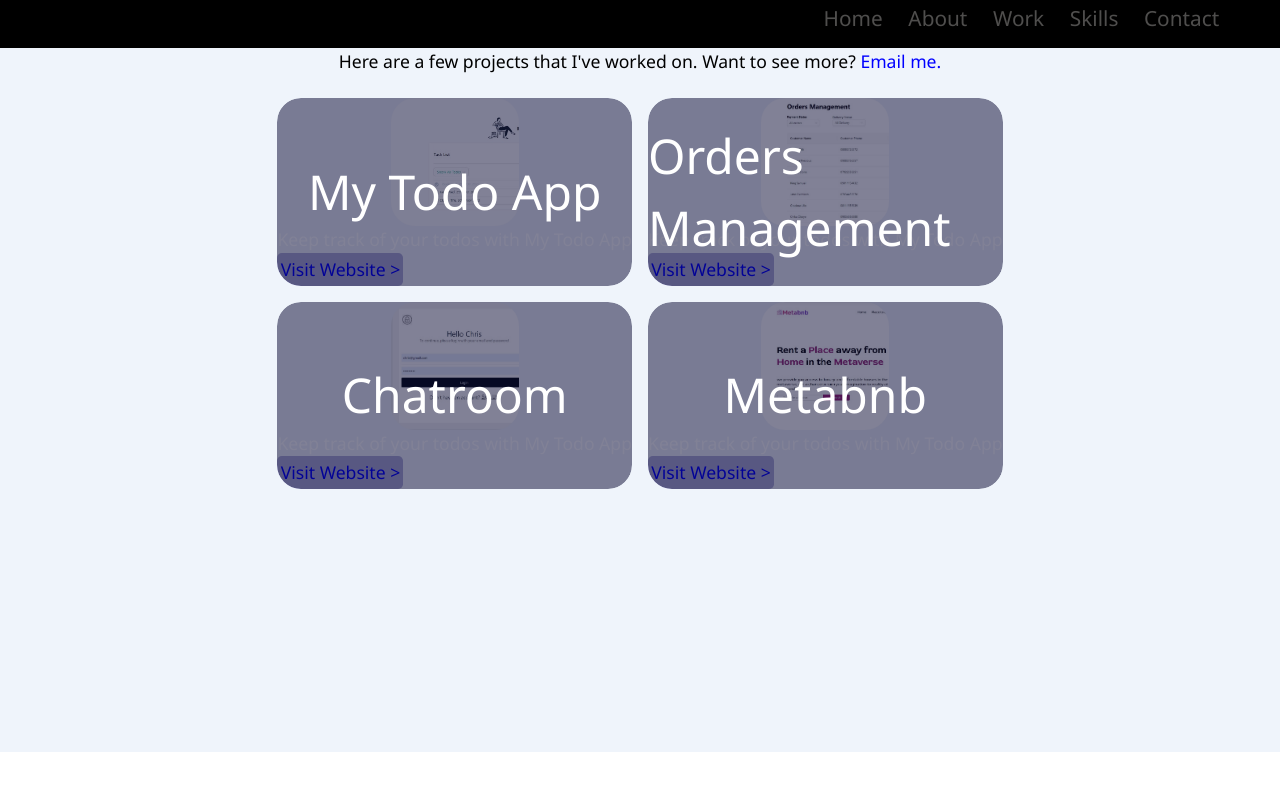
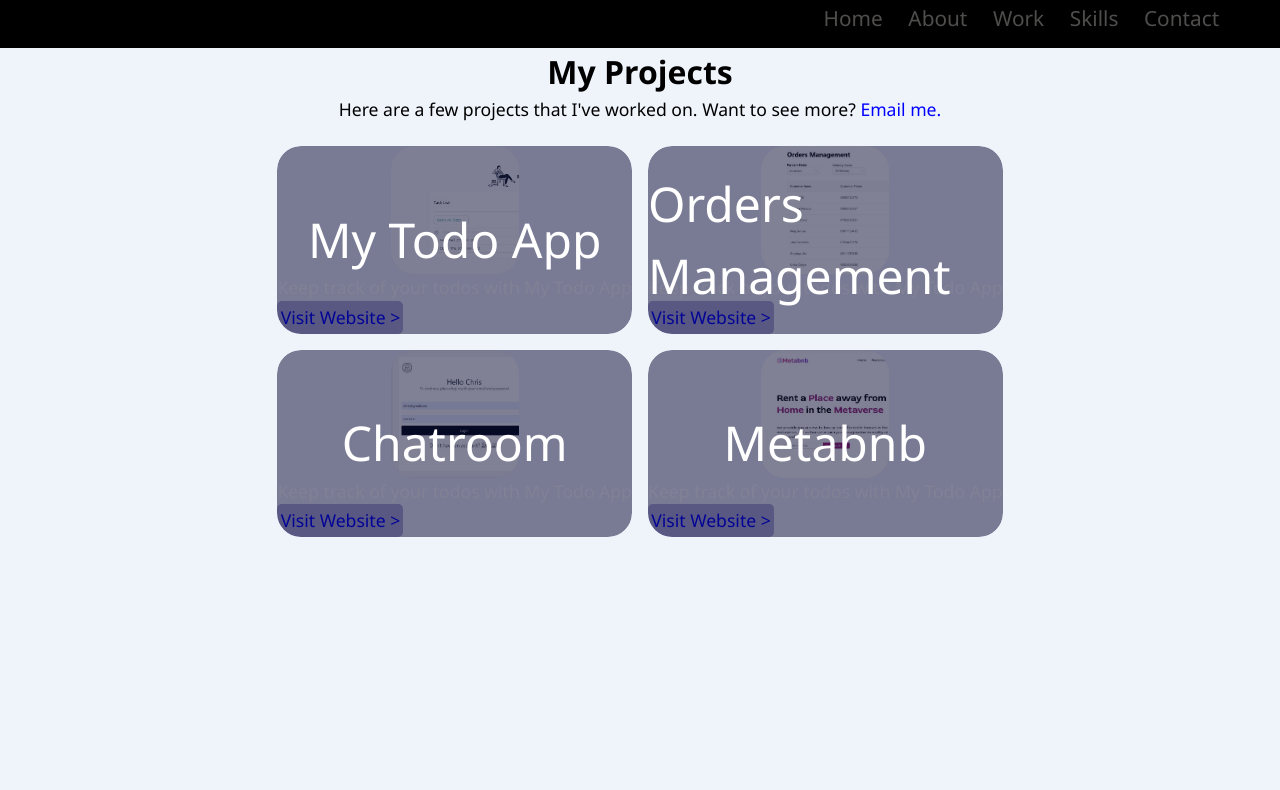
Before and after one commit to chiomaubaezuonu/my-portfolio, a Next.js app: page /projects in a window 1280 px wide. Shown: the top 790 px of the page. Built offline with nearby package versions, Linux system fonts and the light colour scheme.

Commit message:
Gave Navbar z-index

```diff
--- a/app/landing/landing.module.css
+++ b/app/landing/landing.module.css
@@ -166,7 +166,7 @@
 }
 
 .projectName {
-    font-size: 3rem;
+    font-size: 2rem;
     color: white;
 }
 
--- a/app/navbar/navbar.module.css
+++ b/app/navbar/navbar.module.css
@@ -7,6 +7,7 @@
     justify-content: right;
     height: 3rem;
     position: fixed;
+    z-index: 1;
 }
 
 .menuList {
--- a/app/projects/projects.module.scss
+++ b/app/projects/projects.module.scss
@@ -1,6 +1,7 @@
 .wrapper {
     background-color: #EFF4FB;
-    height: calc(100vh - 3rem);
+    height: 100vh;
+    padding-top: 3rem;
 }
 
 .title {
--- a/app/skills/skillcards.module.css
+++ b/app/skills/skillcards.module.css
@@ -3,7 +3,7 @@
     width: 100%;
     margin: auto;
     padding: 7rem 1rem;
-    height: calc(100vh - 3rem);
+    height: 100vh;
 }
 
 .skillCards {
```
Also changed, not shown: app/about/about.module.css (+1 -56 lines).
